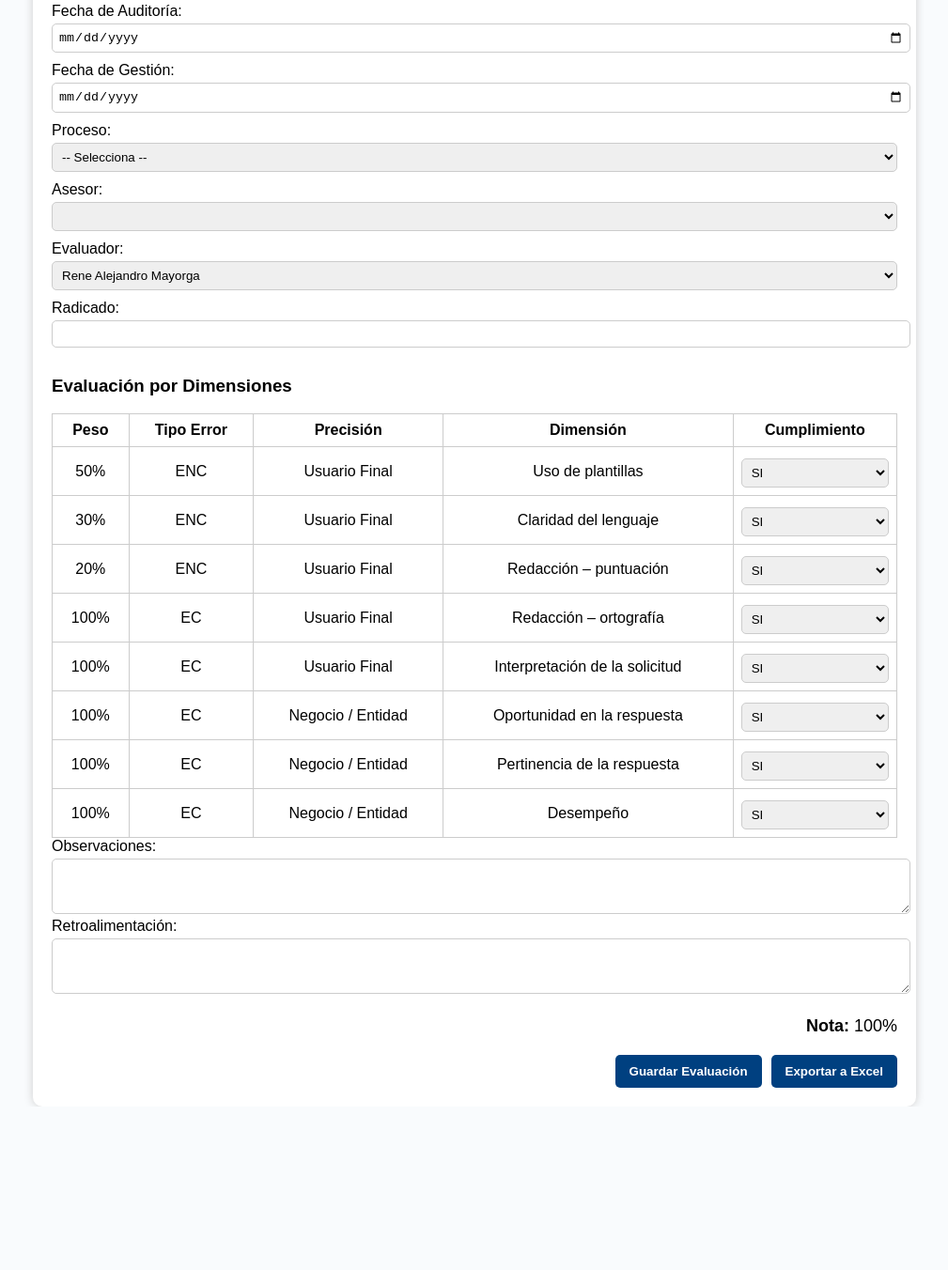
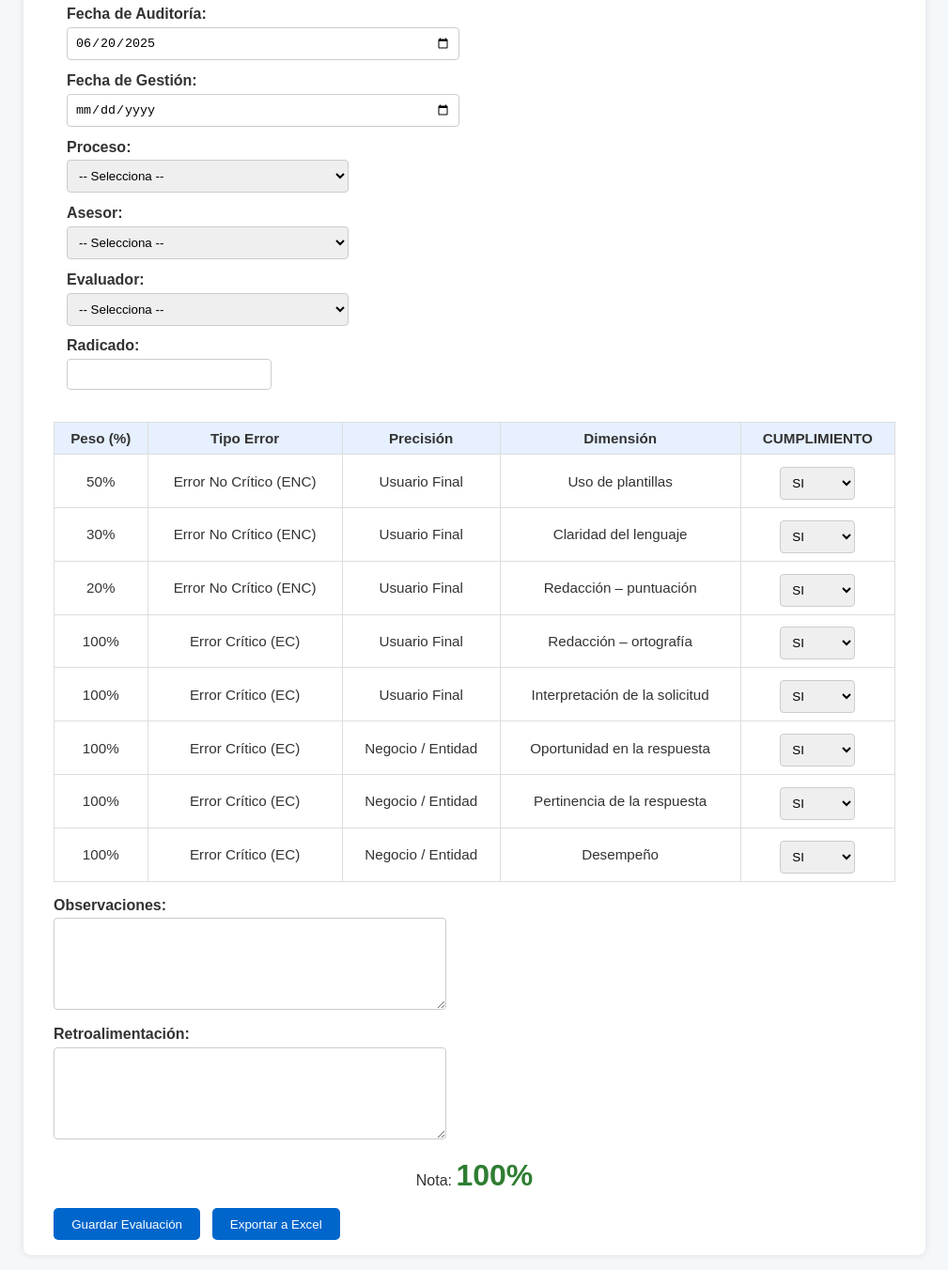
Before and after one commit to alejoma30/matriz-calidad, a plain HTML site: page index.html in a window 1280 px wide. Shown: the part 187-1539 px from the top of the page at 94% size, without its empty margins (135-1144 px from the left). Before the commit the page ends 1365 px from the top, so only its background shows below. Drawn offline with Linux system fonts and the light colour scheme.

Commit message:
Add files via upload

```diff
--- a/app.js
+++ b/app.js
@@ -1,3 +1,5 @@
+// app.js
+
 document.addEventListener('DOMContentLoaded', function () {
   const asesoresPorProceso = {
     "PQRSD": ["Avila, Marcela Paola", "Beltran, Nicole Juliana", "Castro, Diana Angelica", "Fuentes, Sandra Milena", "Lopez, Angela Marcela", "Roa, Cindy Paola", "Sanchez, Hellen Viviana", "Nadya Eliscet Bernal Escobar"],
@@ -8,6 +10,7 @@ document.addEventListener('DOMContentLoaded', function () {
   };
 
   const lideresCalidad = ["Rene Alejandro Mayorga", "Andrea Guzman Botache"];
+
   const evaluadorSelect = document.getElementById('evaluador');
   lideresCalidad.forEach(nombre => {
     const option = document.createElement('option');
@@ -56,9 +59,11 @@ document.addEventListener('DOMContentLoaded', function () {
     select.addEventListener('change', updateNota);
   });
 
+  // Fecha auditoría por defecto
+  document.getElementById('fecha-auditoria').valueAsDate = new Date();
+
   document.getElementById('formulario').addEventListener('submit', function (e) {
     e.preventDefault();
-
     const nota = calcularNota();
     const semaforo = nota >= 90 ? '🟢 Excelente' : nota >= 80 ? '🟡 Aceptable' : '🔴 Debe mejorar';
     const evaluador = document.getElementById('evaluador').value;
@@ -72,21 +77,20 @@ document.addEventListener('DOMContentLoaded', function () {
       asesor: document.getElementById('asesor').value,
       evaluador: evaluador,
       radicado: document.getElementById('radicado').value,
-      c1: document.getElementById('c1').value,
-      c2: document.getElementById('c2').value,
-      c3: document.getElementById('c3').value,
-      c4: document.getElementById('c4').value,
-      c5: document.getElementById('c5').value,
-      c6: document.getElementById('c6').value,
-      c7: document.getElementById('c7').value,
-      c8: document.getElementById('c8').value,
+      "Uso de plantillas": document.getElementById('c1').value,
+      "Claridad del lenguaje": document.getElementById('c2').value,
+      "Redacción – puntuación": document.getElementById('c3').value,
+      "Redacción – ortografía": document.getElementById('c4').value,
+      "Interpretación de la solicitud": document.getElementById('c5').value,
+      "Oportunidad en la respuesta": document.getElementById('c6').value,
+      "Pertinencia de la respuesta": document.getElementById('c7').value,
+      "Desempeño": document.getElementById('c8').value,
       observaciones: document.getElementById('observaciones').value,
       retroalimentacion: document.getElementById('feedback').value,
       nota: nota,
       semaforo: semaforo
     };
 
-    // ✅ Enviar a Google Sheets
     fetch("https://script.google.com/macros/s/AKfycbz875DEEnTkNiYEjmdJI15MR0gvrW07GQNtt_JSG0KVOHmx58zQN3GVHgl1XZq3f_Y9/exec", {
       method: 'POST',
       body: JSON.stringify(data),
@@ -95,16 +99,18 @@ document.addEventListener('DOMContentLoaded', function () {
       .then(resp => console.log("Enviado a Sheets:", resp))
       .catch(err => console.error("Error al enviar a Sheets:", err));
 
-    // Limpiar formulario
     this.reset();
     notaSpan.textContent = '100%';
+    document.getElementById('fecha-auditoria').valueAsDate = new Date();
   });
 
-  // Botón Exportar a Excel
   document.getElementById('btnExportarExcel').addEventListener('click', function () {
-    const headers = ["Fecha Auditoría", "Fecha Gestión", "Proceso", "Asesor", "Evaluador", "Radicado",
-      "C1", "C2", "C3", "C4", "C5", "C6", "C7", "C8",
-      "Observaciones", "Retroalimentación", "Nota", "Semáforo"];
+    const headers = [
+      "Fecha Auditoría", "Fecha Gestión", "Proceso", "Asesor", "Evaluador", "Radicado",
+      "Uso de plantillas", "Claridad del lenguaje", "Redacción – puntuación", "Redacción – ortografía",
+      "Interpretación de la solicitud", "Oportunidad en la respuesta", "Pertinencia de la respuesta", "Desempeño",
+      "Observaciones", "Retroalimentación", "Nota", "Semáforo"
+    ];
     const fila = [
       document.getElementById('fecha-auditoria').value,
       document.getElementById('fecha-gestion').value,
--- a/index.html
+++ b/index.html
@@ -5,27 +5,24 @@
   <meta name="viewport" content="width=device-width, initial-scale=1.0"/>
   <title>Matriz de Calidad</title>
   <link rel="stylesheet" href="styles.css" />
-  <script src="https://cdnjs.cloudflare.com/ajax/libs/xlsx/0.18.5/xlsx.full.min.js"></script>
 </head>
 <body>
   <header>
-    <div class="logos">
-      <img src="img/logo-emergia.png" alt="Logo Emergía" class="logo" />
-      <img src="img/logo-mineducacion.png" alt="Logo MEN" class="logo" />
-    </div>
-    <h1>Matriz de Calidad - Evaluación de Gestión</h1>
+    <img src="img/logo-emergia.png" alt="Logo Emergía" />
+    <img src="img/logo-mineducacion.png" alt="Logo Ministerio de Educación" />
   </header>
 
-  <main>
+  <h1>Formulario de Evaluación de Calidad</h1>
+
   <form id="formulario">
-      <div class="campos">
-        <label>Fecha de Auditoría:
-          <input type="date" id="fecha-auditoria" required>
-        </label>
-        <label>Fecha de Gestión:
-          <input type="date" id="fecha-gestion" required>
-        </label>
-        <label>Proceso:
+    <fieldset>
+      <label for="fecha-auditoria">Fecha de Auditoría:</label>
+      <input type="date" id="fecha-auditoria" required />
+
+      <label for="fecha-gestion">Fecha de Gestión:</label>
+      <input type="date" id="fecha-gestion" required />
+
+      <label for="proceso">Proceso:</label>
       <select id="proceso" required>
         <option value="">-- Selecciona --</option>
         <option value="PQRSD">PQRSD</option>
@@ -34,69 +31,154 @@
         <option value="LEGALIZACIONES">LEGALIZACIONES</option>
         <option value="ANTENCION PRESENCIAL">ANTENCION PRESENCIAL</option>
       </select>
-        </label>
-        <label>Asesor:
-          <select id="asesor" required></select>
-        </label>
-        <label>Evaluador:
-          <select id="evaluador" required></select>
-        </label>
-        <label>Radicado:
-          <input type="text" id="radicado" required>
-        </label>
-      </div>
 
-      <section class="tabla">
-        <h3>Evaluación por Dimensiones</h3>
+      <label for="asesor">Asesor:</label>
+      <select id="asesor" required>
+        <option value="">-- Selecciona --</option>
+      </select>
+
+      <label for="evaluador">Evaluador:</label>
+      <select id="evaluador" required>
+        <option value="">-- Selecciona --</option>
+      </select>
+
+      <label for="radicado">Radicado:</label>
+      <input type="text" id="radicado" class="radicado-input" required />
+    </fieldset>
+
     <table>
       <thead>
         <tr>
-              <th>Peso</th>
+          <th>Peso (%)</th>
           <th>Tipo Error</th>
           <th>Precisión</th>
           <th>Dimensión</th>
-              <th>Cumplimiento</th>
+          <th>CUMPLIMIENTO</th>
         </tr>
       </thead>
       <tbody>
-            <tr><td>50%</td><td>ENC</td><td>Usuario Final</td><td>Uso de plantillas</td>
-              <td><select id="c1" class="cumplimiento"><option>SI</option><option>NO</option><option>N/A</option></select></td></tr>
-            <tr><td>30%</td><td>ENC</td><td>Usuario Final</td><td>Claridad del lenguaje</td>
-              <td><select id="c2" class="cumplimiento"><option>SI</option><option>NO</option><option>N/A</option></select></td></tr>
-            <tr><td>20%</td><td>ENC</td><td>Usuario Final</td><td>Redacción – puntuación</td>
-              <td><select id="c3" class="cumplimiento"><option>SI</option><option>NO</option><option>N/A</option></select></td></tr>
-            <tr><td>100%</td><td>EC</td><td>Usuario Final</td><td>Redacción – ortografía</td>
-              <td><select id="c4" class="cumplimiento"><option>SI</option><option>NO</option><option>N/A</option></select></td></tr>
-            <tr><td>100%</td><td>EC</td><td>Usuario Final</td><td>Interpretación de la solicitud</td>
-              <td><select id="c5" class="cumplimiento"><option>SI</option><option>NO</option><option>N/A</option></select></td></tr>
-            <tr><td>100%</td><td>EC</td><td>Negocio / Entidad</td><td>Oportunidad en la respuesta</td>
-              <td><select id="c6" class="cumplimiento"><option>SI</option><option>NO</option><option>N/A</option></select></td></tr>
-            <tr><td>100%</td><td>EC</td><td>Negocio / Entidad</td><td>Pertinencia de la respuesta</td>
-              <td><select id="c7" class="cumplimiento"><option>SI</option><option>NO</option><option>N/A</option></select></td></tr>
-            <tr><td>100%</td><td>EC</td><td>Negocio / Entidad</td><td>Desempeño</td>
-              <td><select id="c8" class="cumplimiento"><option>SI</option><option>NO</option><option>N/A</option></select></td></tr>
+        <tr>
+          <td>50%</td>
+          <td>Error No Crítico (ENC)</td>
+          <td>Usuario Final</td>
+          <td>Uso de plantillas</td>
+          <td>
+            <select id="c1" class="cumplimiento">
+              <option value="SI">SI</option>
+              <option value="NO">NO</option>
+              <option value="NA">N/A</option>
+            </select>
+          </td>
+        </tr>
+        <tr>
+          <td>30%</td>
+          <td>Error No Crítico (ENC)</td>
+          <td>Usuario Final</td>
+          <td>Claridad del lenguaje</td>
+          <td>
+            <select id="c2" class="cumplimiento">
+              <option value="SI">SI</option>
+              <option value="NO">NO</option>
+              <option value="NA">N/A</option>
+            </select>
+          </td>
+        </tr>
+        <tr>
+          <td>20%</td>
+          <td>Error No Crítico (ENC)</td>
+          <td>Usuario Final</td>
+          <td>Redacción – puntuación</td>
+          <td>
+            <select id="c3" class="cumplimiento">
+              <option value="SI">SI</option>
+              <option value="NO">NO</option>
+              <option value="NA">N/A</option>
+            </select>
+          </td>
+        </tr>
+        <tr>
+          <td>100%</td>
+          <td>Error Crítico (EC)</td>
+          <td>Usuario Final</td>
+          <td>Redacción – ortografía</td>
+          <td>
+            <select id="c4" class="cumplimiento">
+              <option value="SI">SI</option>
+              <option value="NO">NO</option>
+              <option value="NA">N/A</option>
+            </select>
+          </td>
+        </tr>
+        <tr>
+          <td>100%</td>
+          <td>Error Crítico (EC)</td>
+          <td>Usuario Final</td>
+          <td>Interpretación de la solicitud</td>
+          <td>
+            <select id="c5" class="cumplimiento">
+              <option value="SI">SI</option>
+              <option value="NO">NO</option>
+              <option value="NA">N/A</option>
+            </select>
+          </td>
+        </tr>
+        <tr>
+          <td>100%</td>
+          <td>Error Crítico (EC)</td>
+          <td>Negocio / Entidad</td>
+          <td>Oportunidad en la respuesta</td>
+          <td>
+            <select id="c6" class="cumplimiento">
+              <option value="SI">SI</option>
+              <option value="NO">NO</option>
+              <option value="NA">N/A</option>
+            </select>
+          </td>
+        </tr>
+        <tr>
+          <td>100%</td>
+          <td>Error Crítico (EC)</td>
+          <td>Negocio / Entidad</td>
+          <td>Pertinencia de la respuesta</td>
+          <td>
+            <select id="c7" class="cumplimiento">
+              <option value="SI">SI</option>
+              <option value="NO">NO</option>
+              <option value="NA">N/A</option>
+            </select>
+          </td>
+        </tr>
+        <tr>
+          <td>100%</td>
+          <td>Error Crítico (EC)</td>
+          <td>Negocio / Entidad</td>
+          <td>Desempeño</td>
+          <td>
+            <select id="c8" class="cumplimiento">
+              <option value="SI">SI</option>
+              <option value="NO">NO</option>
+              <option value="NA">N/A</option>
+            </select>
+          </td>
+        </tr>
       </tbody>
     </table>
-      </section>
 
-      <label>Observaciones:<br>
-        <textarea id="observaciones" rows="3"></textarea>
-      </label>
-      <label>Retroalimentación:<br>
-        <textarea id="feedback" rows="3"></textarea>
-      </label>
+    <label for="observaciones">Observaciones:</label>
+    <textarea id="observaciones"></textarea>
 
-      <div class="nota">
-        <strong>Nota:</strong> <span id="nota">100%</span>
+    <label for="feedback">Retroalimentación:</label>
+    <textarea id="feedback"></textarea>
+
+    <div class="nota-container">
+      Nota: <span id="nota">100%</span>
     </div>
 
-      <div class="botones">
     <button type="submit">Guardar Evaluación</button>
     <button type="button" id="btnExportarExcel">Exportar a Excel</button>
-      </div>
   </form>
-  </main>
 
+  <script src="https://cdnjs.cloudflare.com/ajax/libs/xlsx/0.18.5/xlsx.full.min.js"></script>
   <script src="app.js"></script>
 </body>
 </html>
--- a/styles.css
+++ b/styles.css
@@ -1,96 +1,117 @@
 body {
   font-family: Arial, sans-serif;
-  background-color: #f9fbfd;
   margin: 0;
-  padding: 0;
+  padding: 1rem;
+  background-color: #f5f8fa;
+  color: #333;
+  max-width: 960px;
+  margin-left: auto;
+  margin-right: auto;
 }
 
 header {
-  background-color: #004080;
-  color: white;
-  padding: 15px;
-  text-align: center;
+  display: flex;
+  justify-content: space-between;
+  align-items: center;
+  margin-bottom: 1rem;
 }
 
-.logos {
-  display: flex;
-  justify-content: center;
-  gap: 20px;
-  margin-bottom: 10px;
+header img {
+  height: 60px;
 }
 
-.logo {
-  height: 50px;
+h1 {
+  text-align: center;
+  margin-bottom: 1.5rem;
 }
 
-main {
-  max-width: 900px;
-  margin: auto;
-  padding: 20px;
-  background: white;
-  border-radius: 10px;
-  box-shadow: 0 0 10px #ccc;
+form {
+  background-color: #fff;
+  padding: 1rem 2rem;
+  border-radius: 8px;
+  box-shadow: 0 0 8px rgba(0,0,0,0.1);
 }
 
-.campos label {
-  display: block;
-  margin: 10px 0;
+fieldset {
+  border: none;
+  margin-bottom: 1.5rem;
 }
 
-select, input, textarea {
+label {
+  display: block;
+  margin-top: 0.8rem;
+  font-weight: bold;
+}
+
+input[type="text"],
+input[type="number"],
+input[type="date"],
+select,
+textarea {
   width: 100%;
-  padding: 6px;
-  margin-top: 4px;
-  border-radius: 5px;
+  max-width: 400px;
+  padding: 0.5rem;
+  margin-top: 0.3rem;
+  border-radius: 4px;
   border: 1px solid #ccc;
 }
 
-h3 {
-  margin-top: 30px;
+select {
+  max-width: 300px;
+}
+
+input[type="text"].radicado-input {
+  max-width: 200px;
+}
+
+textarea {
+  height: 80px;
 }
 
 table {
   width: 100%;
   border-collapse: collapse;
-  margin-top: 10px;
+  margin-bottom: 1rem;
 }
 
-table, th, td {
-  border: 1px solid #ccc;
+table th,
+table td {
+  border: 1px solid #ddd;
+  padding: 0.5rem;
+  text-align: center;
+  font-size: 0.95rem;
 }
 
-th, td {
-  padding: 8px;
-  text-align: center;
+table th {
+  background-color: #e6f0ff;
+  font-weight: bold;
 }
 
-textarea {
-  resize: vertical;
-}
-
-.nota {
-  margin: 20px 0;
-  font-size: 18px;
-  text-align: right;
-}
-
-.botones {
-  display: flex;
-  gap: 10px;
-  justify-content: flex-end;
-  margin-top: 20px;
+table select {
+  width: 80px;
 }
 
 button {
-  padding: 10px 15px;
-  font-weight: bold;
+  background-color: #0066cc;
+  color: white;
+  padding: 0.6rem 1.2rem;
   border: none;
   border-radius: 5px;
-  background: #004080;
-  color: white;
   cursor: pointer;
+  margin-right: 0.5rem;
 }
 
 button:hover {
-  background: #0066cc;
+  background-color: #004d99;
 }
+
+.nota-container {
+  text-align: center;
+  margin: 1rem 0;
+}
+
+.nota-container span {
+  font-size: 2rem;
+  font-weight: bold;
+  color: #2e7d32;
+}
```
Lines whose indentation alone changed are shown as unchanged.
